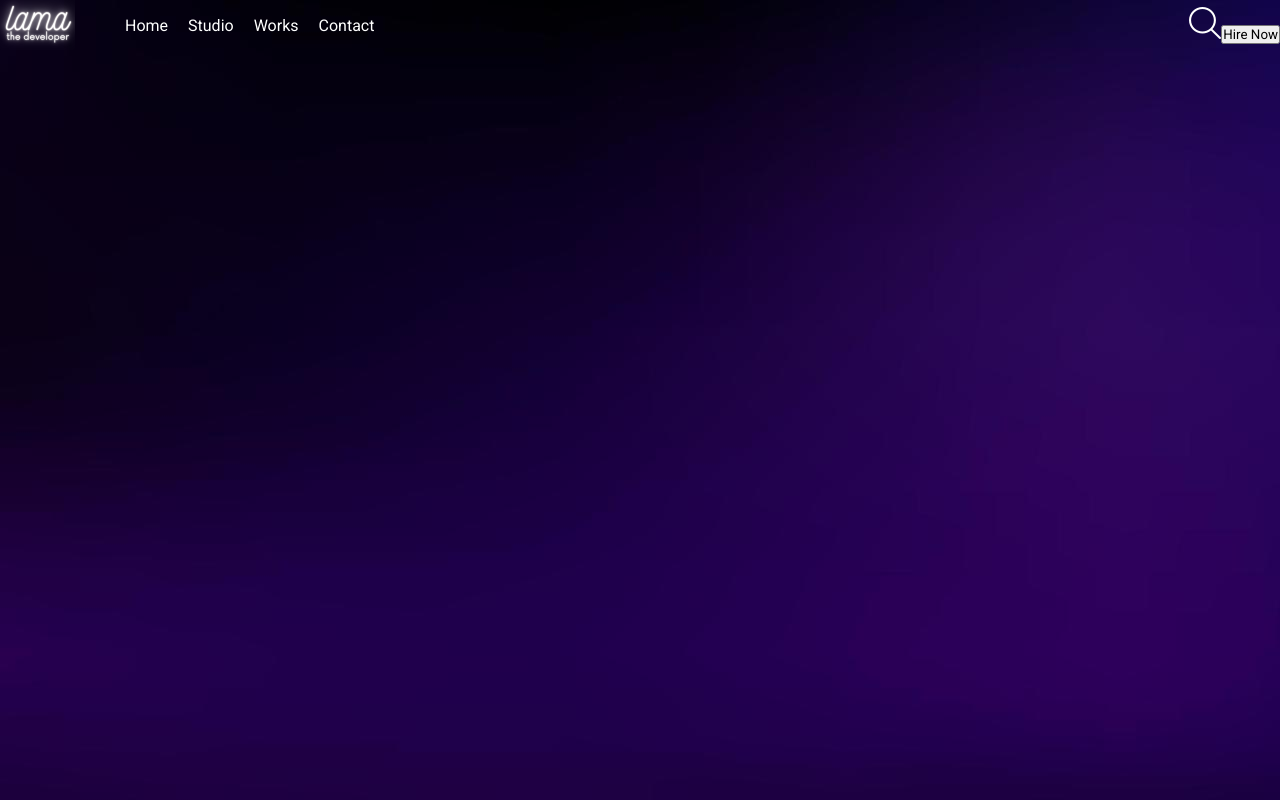
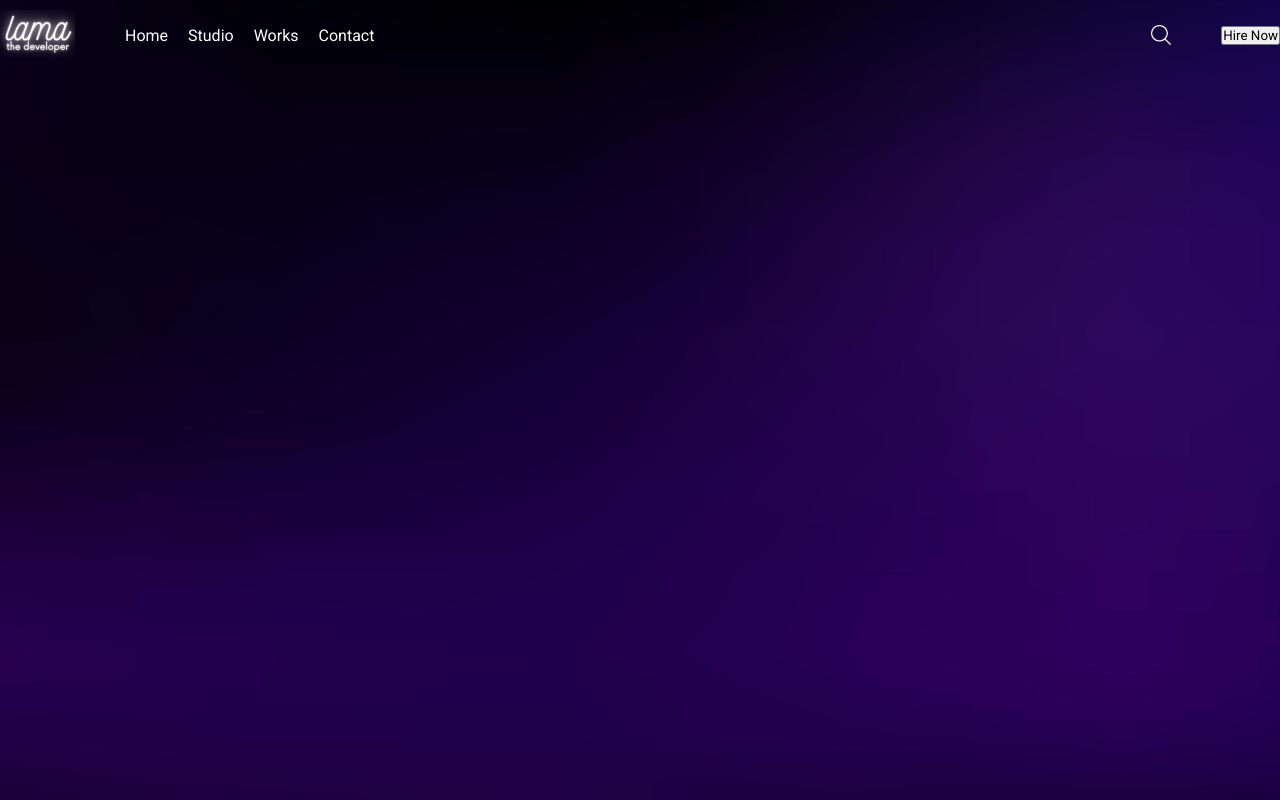
Before and after one commit to tsimeonov/React-3D-Portfolio-Website, a React (Vite) app: page / in a window 1280 px wide. Built offline with nearby package versions, Linux system fonts and the light colour scheme.

Commit message:
style the navbar

```diff
--- a/src/components/Navbar.jsx
+++ b/src/components/Navbar.jsx
@@ -11,6 +11,7 @@ const Container = styled.div`
   display: flex;
   justify-content: space-between;
   align-items: center;
+  padding: 10px 0;
 `;
 
 const Links = styled.div`
@@ -29,13 +30,24 @@ const List = styled.ul`
   list-style: none;
 `;
 
-const ListItem = styled.li``;
+const ListItem = styled.li`
+  cursor: pointer;
+`;
 
-const Icons = styled.div``;
+const Icons = styled.div`
+  display: flex;
+  align-items: center;
+  gap: 50px;
+`;
 
-const Icon = styled.img``;
+const Icon = styled.img`
+  width: 20px;
+  cursor: pointer;
+`;
 
-const Button = styled.button``;
+const Button = styled.button`
+  cursor: pointer;
+`;
 
 export const Navbar = () => {
   return (
```
